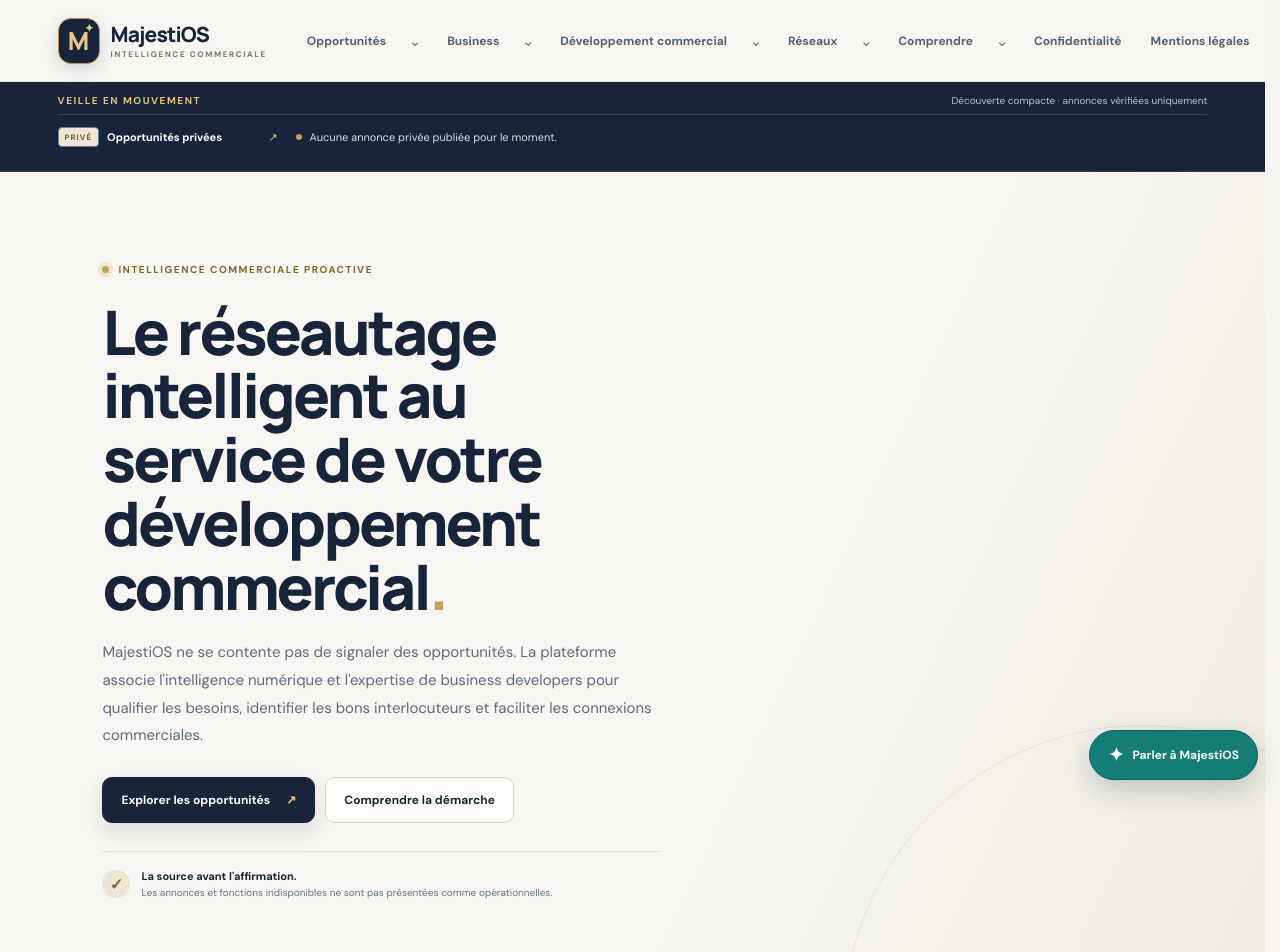
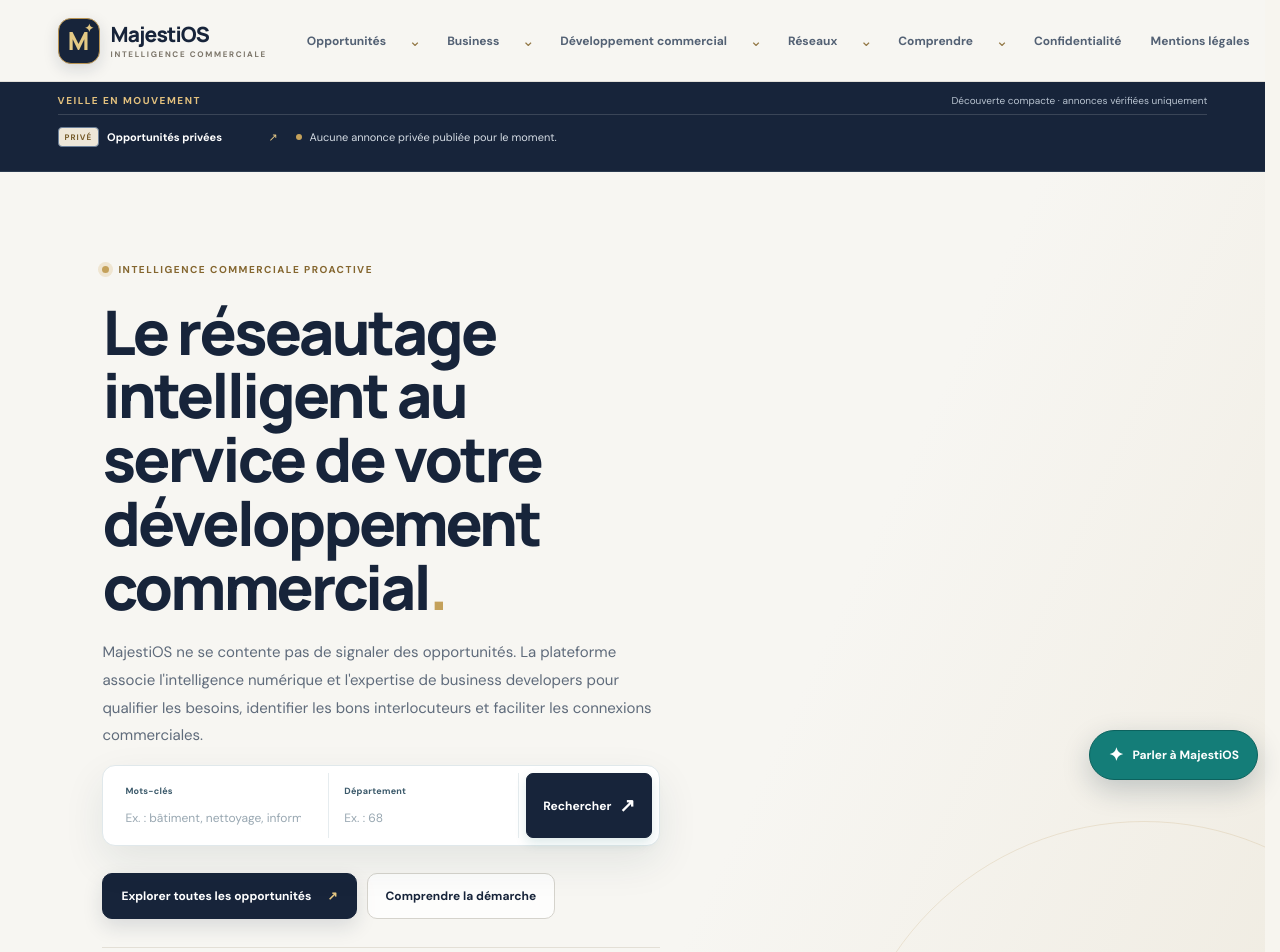
Before and after one commit to Chexpeer/Majestios, a Next.js app: page / in a window 1280 px wide. Shown: the top 952 px of the page. Built offline with nearby package versions, Linux system fonts and the light colour scheme.

Commit message:
feat(home): add compact opportunity search to homepage

```diff
--- a/src/app/page.tsx
+++ b/src/app/page.tsx
@@ -39,9 +39,42 @@ export default function HomePage() {
             business developers pour qualifier les besoins, identifier les bons
             interlocuteurs et faciliter les connexions commerciales.
           </p>
+
+          <form
+            className="tender-search central-opportunity-search"
+            action="/opportunites/marches-publics"
+            method="get"
+            aria-label="Rechercher un appel d'offres public"
+          >
+            <label className="search-field search-keyword">
+              <span>Mots-clés</span>
+              <input
+                type="search"
+                name="q"
+                maxLength={160}
+                placeholder="Ex. : bâtiment, nettoyage, informatique"
+              />
+            </label>
+            <label className="search-field search-domain">
+              <span>Département</span>
+              <input
+                type="text"
+                name="location"
+                maxLength={3}
+                inputMode="numeric"
+                placeholder="Ex. : 68"
+                aria-label="Code du département"
+              />
+            </label>
+            <input type="hidden" name="type" value="all" />
+            <button className="search-submit" type="submit">
+              Rechercher <span aria-hidden="true">↗</span>
+            </button>
+          </form>
+
           <div className="hero-actions">
             <Link className="button-primary" href="/opportunites">
-              Explorer les opportunités <span aria-hidden="true">↗</span>
+              Explorer toutes les opportunités <span aria-hidden="true">↗</span>
             </Link>
             <Link className="button-secondary" href="/comprendre/concept">
               Comprendre la démarche
```
